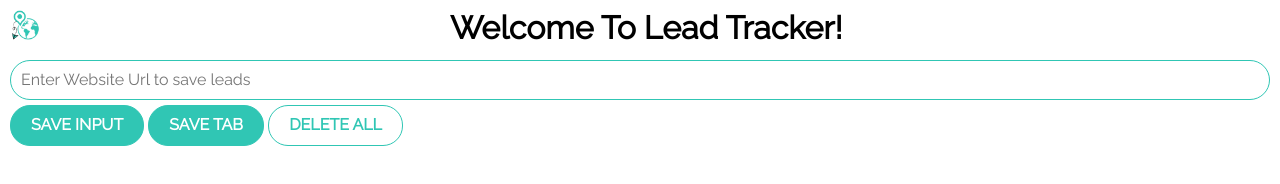
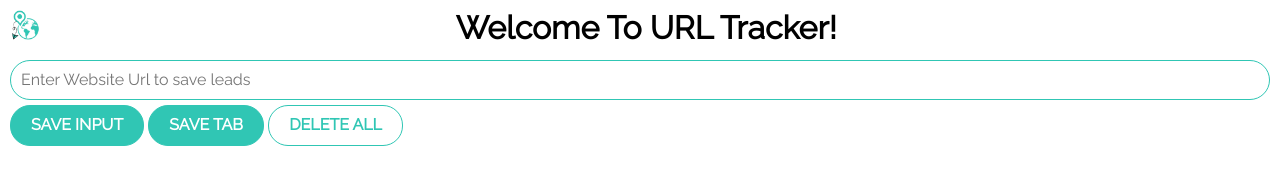
Before and after one commit to Hamzaali146/Tracker-Extension, a browser extension: page index.html in a window 1280 px wide. Drawn offline with nearby package versions, Linux system fonts and the light colour scheme.

Commit message:
updated-name

```diff
--- a/index.html
+++ b/index.html
@@ -7,7 +7,7 @@
     </head>
     <body>
         <div class="first"><div style="display: inline;" id="img-f"><img src="icon.png" alt="Error Loading Image" width="30px" height="30px"></div>
-        <div class="second"><h1 id="m-heading">Welcome To Lead Tracker!</h1></div>
+        <div class="second"><h1 id="m-heading">Welcome To URL Tracker!</h1></div>
         </div>
 
         <input type="text" id="input-el" placeholder="Enter Website Url to save leads">
```
Also changed, not shown: manifest.json.
